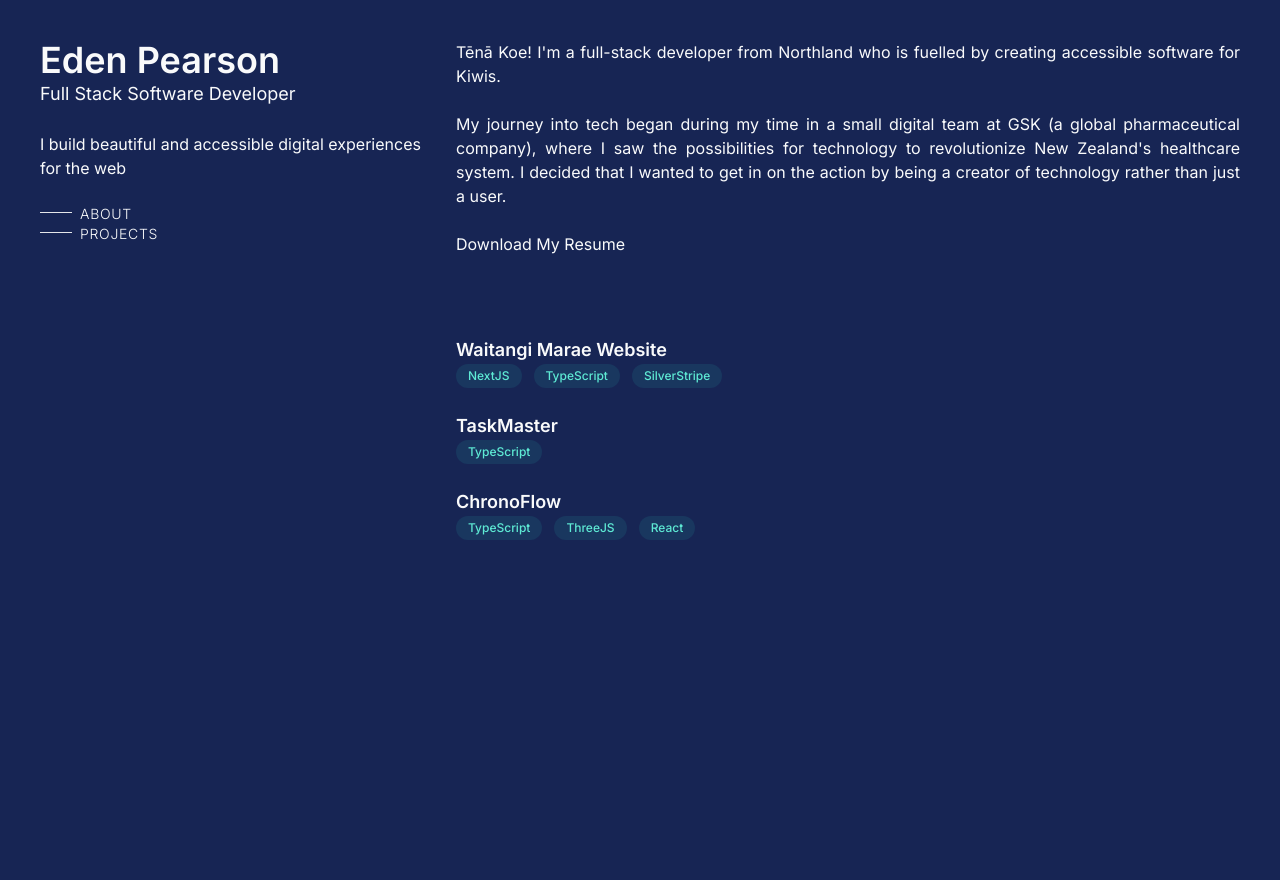
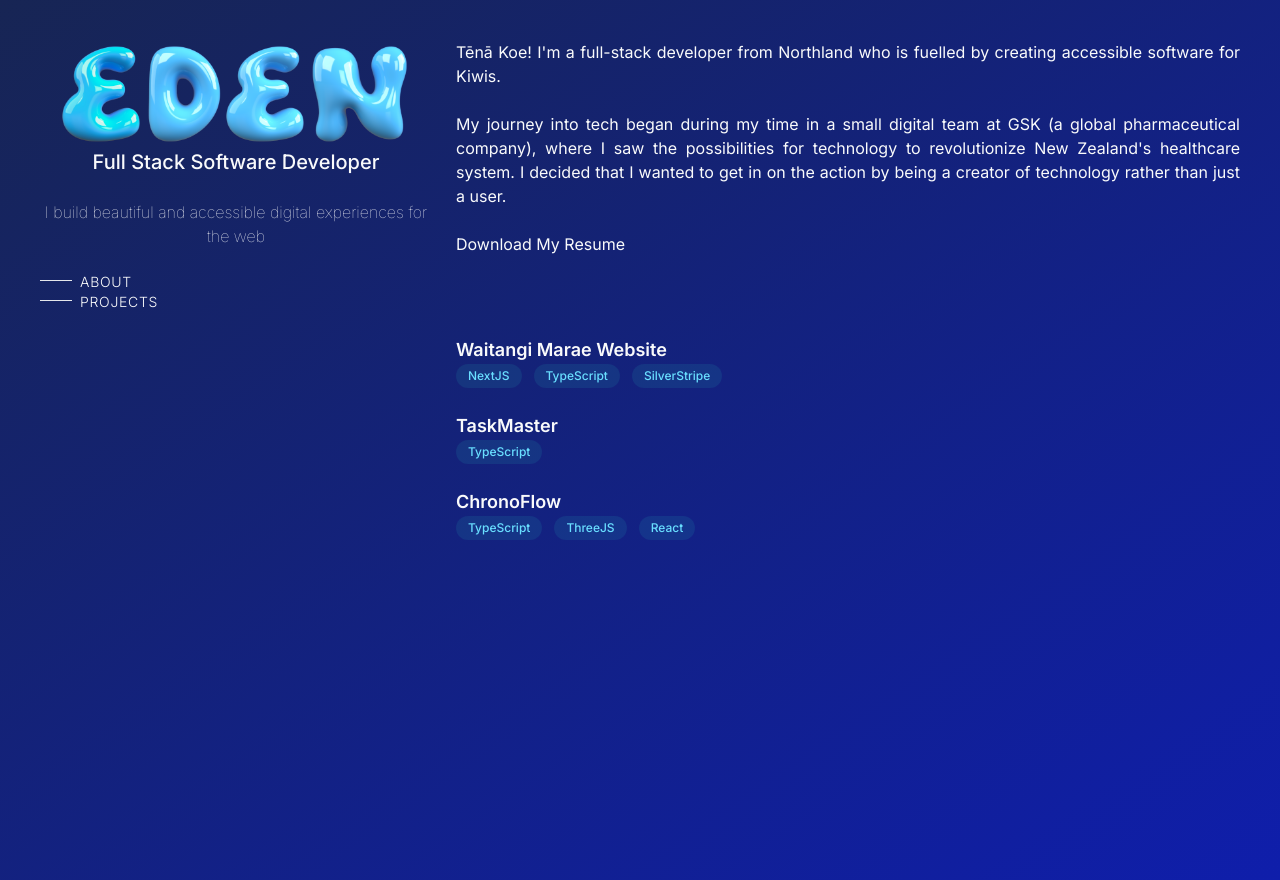
Before and after one commit to eden-pearson/eden-portfolio, a Next.js app: page / in a window 1280 px wide. Before the commit the page ends 800 px from the top, so only its background shows below. Built offline with nearby package versions, Linux system fonts and the light colour scheme.

Commit message:
add eden bubble font and colours

```diff
--- a/app/globals.css
+++ b/app/globals.css
@@ -5,5 +5,5 @@
 @import '@fortawesome/fontawesome-free/css/all.min.css';
 
 body {
-  @apply bg-blue-950 text-gray-50;
+  @apply bg-gradient-to-tl from-bg-blue to-blue-950 text-gray-50;
 }
--- a/app/page.tsx
+++ b/app/page.tsx
@@ -2,16 +2,25 @@
 // import { Canvas } from '@react-three/fiber'
 import Link from 'next/link'
 import { useEffect } from 'react'
+import Image from 'next/image'
 
 export default function Home() {
   useEffect(() => {})
 
   return (
-    <main className="flex flex-row m-10 gap-x-6">
+    <main className="flex flex-row m-10 gap-x-6 h-screen">
       <div id="left-div" className="w-1/3">
-        <h1 className="text-4xl font-semibold">Eden Pearson</h1>
-        <h2 className="text-lg ">Full Stack Software Developer</h2>
-        <p className="my-6">
+        <Image
+          src="/eden.png"
+          alt="eden software developer"
+          height={200}
+          width={400}
+          className=""
+        />
+        <h2 className="text-xl text-center font-medium">
+          Full Stack Software Developer
+        </h2>
+        <p className="my-6 text-center font-thin">
           I build beautiful and accessible digital experiences for the web
         </p>
         <nav>
@@ -32,17 +41,17 @@ export default function Home() {
         <ul className="flex flex-row my-10">
           <li className="mx-4">
             <a href="https://github.com/eden-pearson">
-              <i className="fa-brands fa-github fa-xl hover:text-teal-300"></i>
+              <i className="fa-brands fa-github fa-xl hover:text-eden-blue"></i>
             </a>
           </li>
           <li className="mx-4">
             <a href="https://www.linkedin.com/in/edenpearson/">
-              <i className="fa-brands fa-linkedin fa-xl hover:text-teal-300"></i>
+              <i className="fa-brands fa-linkedin fa-xl hover:text-eden-blue"></i>
             </a>
           </li>
           <li className="mx-4">
             <a href="https://www.linkedin.com/in/edenpearson/">
-              <i className="fa-solid fa-envelope fa-xl hover:text-teal-300"></i>
+              <i className="fa-solid fa-envelope fa-xl hover:text-eden-blue"></i>
             </a>
           </li>
         </ul>
@@ -60,7 +69,7 @@ export default function Home() {
             creator of technology rather than just a user.
           </p>
           <a
-            className="group hover:underline-offset-8 decoration-teal-300 hover:underline"
+            className="group hover:underline-offset-8 decoration-eden-blue hover:underline"
             href="/resume.pdf"
             download
           >
@@ -72,7 +81,7 @@ export default function Home() {
           <li>
             {' '}
             <a href="https://www.waitangimarae.co.nz/">
-              <div className="flex flex-row gap-x-4 items-center hover:text-teal-300 group">
+              <div className="flex flex-row gap-x-4 items-center hover:text-eden-blue group">
                 <h3 className="text-lg font-semibold">
                   Waitangi Marae Website
                 </h3>
@@ -80,13 +89,13 @@ export default function Home() {
               </div>
             </a>
             <ul className="flex flex-wrap gap-x-3">
-              <li className="rounded-full bg-teal-400/10 px-3 py-1 text-xs font-medium text-teal-300 ">
+              <li className="rounded-full bg-teal-400/10 px-3 py-1 text-xs font-medium text-eden-blue ">
                 NextJS
               </li>
-              <li className="rounded-full bg-teal-400/10 px-3 py-1 text-xs font-medium text-teal-300 ">
+              <li className="rounded-full bg-teal-400/10 px-3 py-1 text-xs font-medium text-eden-blue ">
                 TypeScript
               </li>
-              <li className="rounded-full bg-teal-400/10 px-3 py-1 text-xs font-medium text-teal-300 ">
+              <li className="rounded-full bg-teal-400/10 px-3 py-1 text-xs font-medium text-eden-blue ">
                 SilverStripe
               </li>
             </ul>
@@ -96,7 +105,7 @@ export default function Home() {
               <h3 className="text-lg font-semibold">TaskMaster</h3>
             </div>
             <ul className="flex flex-wrap gap-x-3">
-              <li className="rounded-full bg-teal-400/10 px-3 py-1 text-xs font-medium text-teal-300 ">
+              <li className="rounded-full bg-teal-400/10 px-3 py-1 text-xs font-medium text-eden-blue ">
                 TypeScript
               </li>
             </ul>
@@ -106,13 +115,13 @@ export default function Home() {
               <h3 className="text-lg font-semibold">ChronoFlow</h3>
             </div>
             <ul className="flex flex-wrap gap-x-3">
-              <li className="rounded-full bg-teal-400/10 px-3 py-1 text-xs font-medium text-teal-300 ">
+              <li className="rounded-full bg-teal-400/10 px-3 py-1 text-xs font-medium text-eden-blue ">
                 TypeScript
               </li>
-              <li className="rounded-full bg-teal-400/10 px-3 py-1 text-xs font-medium text-teal-300 ">
+              <li className="rounded-full bg-teal-400/10 px-3 py-1 text-xs font-medium text-eden-blue ">
                 ThreeJS
               </li>
-              <li className="rounded-full bg-teal-400/10 px-3 py-1 text-xs font-medium text-teal-300 ">
+              <li className="rounded-full bg-teal-400/10 px-3 py-1 text-xs font-medium text-eden-blue ">
                 React
               </li>
             </ul>
--- a/tailwind.config.ts
+++ b/tailwind.config.ts
@@ -13,6 +13,10 @@ const config: Config = {
         'gradient-conic':
           'conic-gradient(from 180deg at 50% 50%, var(--tw-gradient-stops))',
       },
+      colors: {
+        'eden-blue': '#69DFFF',
+        'bg-blue': '#0F1EAB',
+      },
     },
   },
   plugins: [],
```
Also changed, not shown: public/eden.png (added), 1 other file (tests, documents, lock files or other folders).
